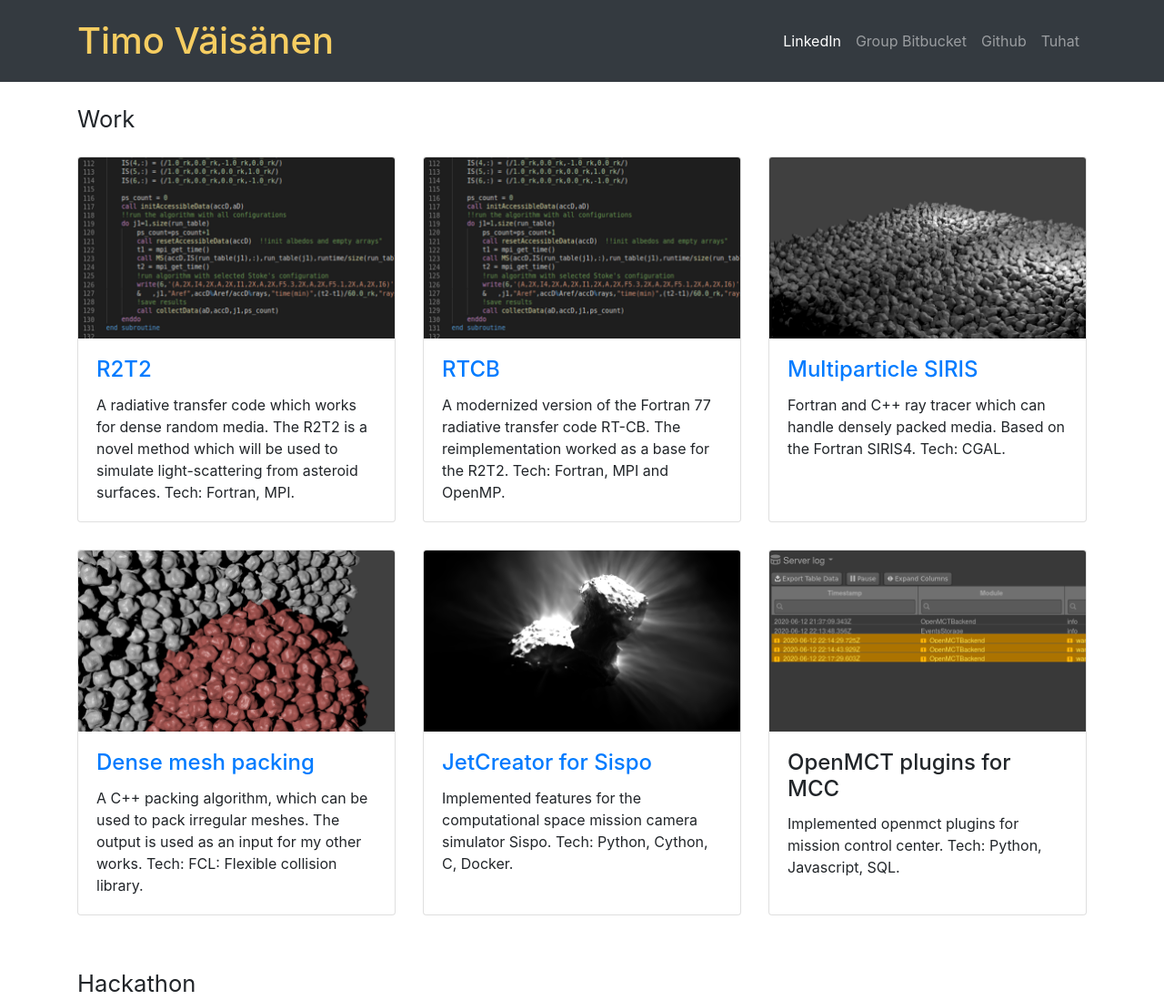
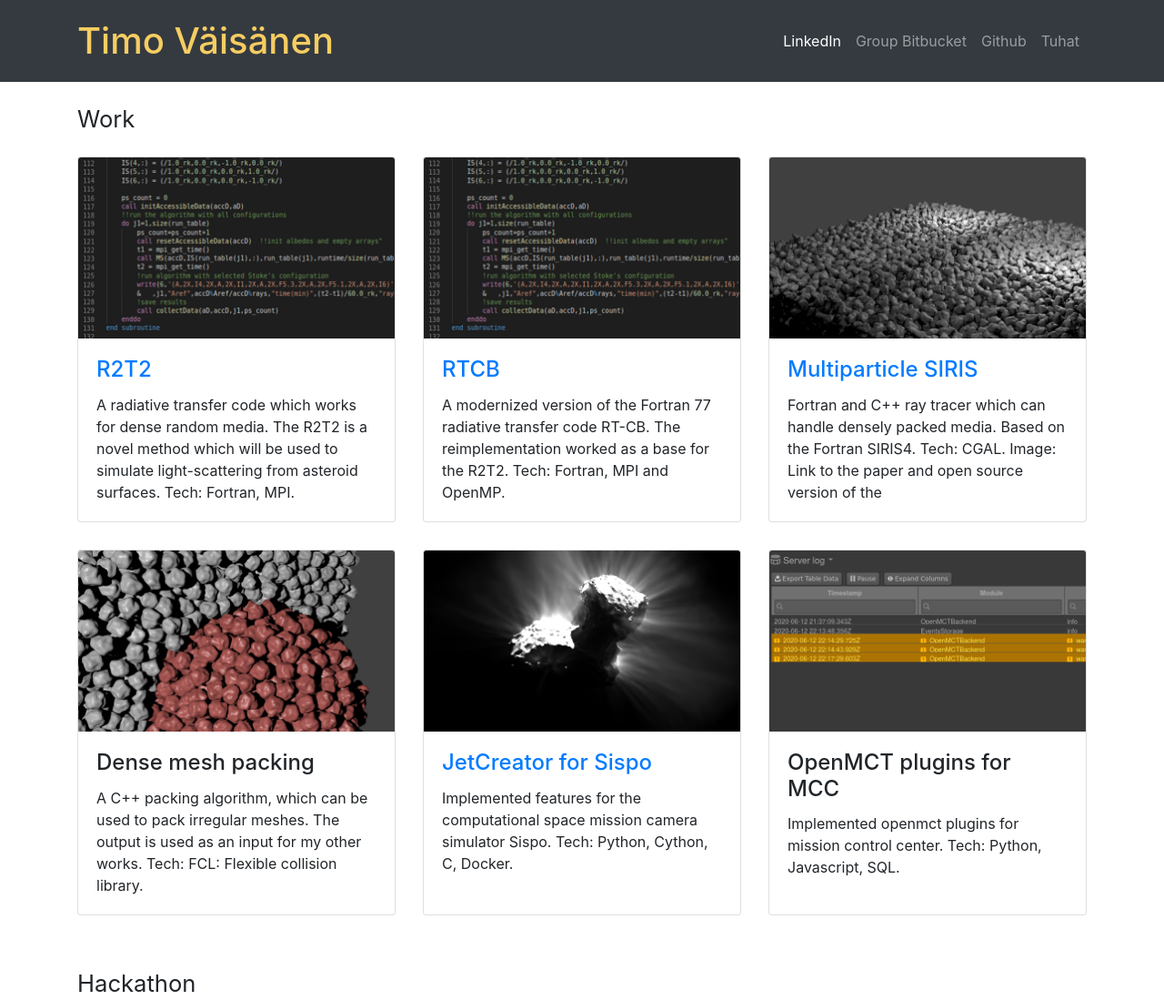
Before and after one commit to thvaisa/thvaisa.github.io, a plain HTML site: page index.html in a window 1280 px wide. Shown: the top 1099 px of the page at 91% size. Drawn offline with nearby package versions, Linux system fonts and the light colour scheme.

Commit message:
fix links

```diff
--- a/index.html
+++ b/index.html
@@ -98,9 +98,9 @@ Timo Väisänen
             <a href="https://www.sciencedirect.com/science/article/pii/S0022407319304613"><img class="card-img-top" src="images/siris.png" alt=""></a>
             <div class="card-body">
               <h4 class="card-title">
-                <a href="https://bitbucket.org/planetarysystemresearch/">Multiparticle SIRIS</a>
+                <a href="https://bitbucket.org/planetarysystemresearch/siris4-framework/src/master/">Multiparticle SIRIS</a>
               </h4>
-              <p class="card-text">Fortran and C++ ray tracer which can handle densely packed media. Based on the Fortran SIRIS4. Tech: CGAL.</p>
+              <p class="card-text">Fortran and C++ ray tracer which can handle densely packed media. Based on the Fortran SIRIS4. Tech: CGAL. Image: Link to the paper and open source version of the </p>
             </div>
           </div>
         </div>
@@ -109,7 +109,7 @@ Timo Väisänen
             <a href="https://www.sciencedirect.com/science/article/pii/S0022407319304613"><img class="card-img-top" src="images/packer.png" alt=""></a>
             <div class="card-body">
               <h4 class="card-title">
-                <a href="https://bitbucket.org/planetarysystemresearch/">Dense mesh packing</a>
+                <a>Dense mesh packing</a>
               </h4>
               <p class="card-text">A C++ packing algorithm, which can be used to pack irregular meshes. The output is used as an input for my other works. Tech: FCL: Flexible collision library.</p>
             </div>
```
